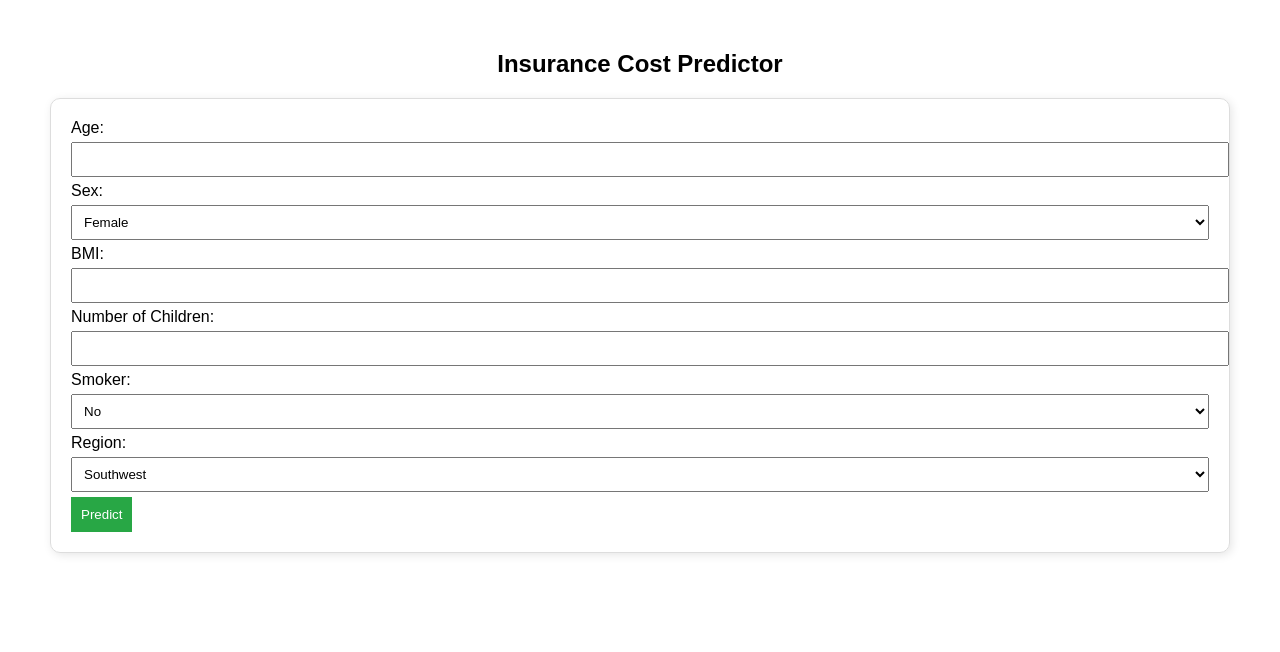
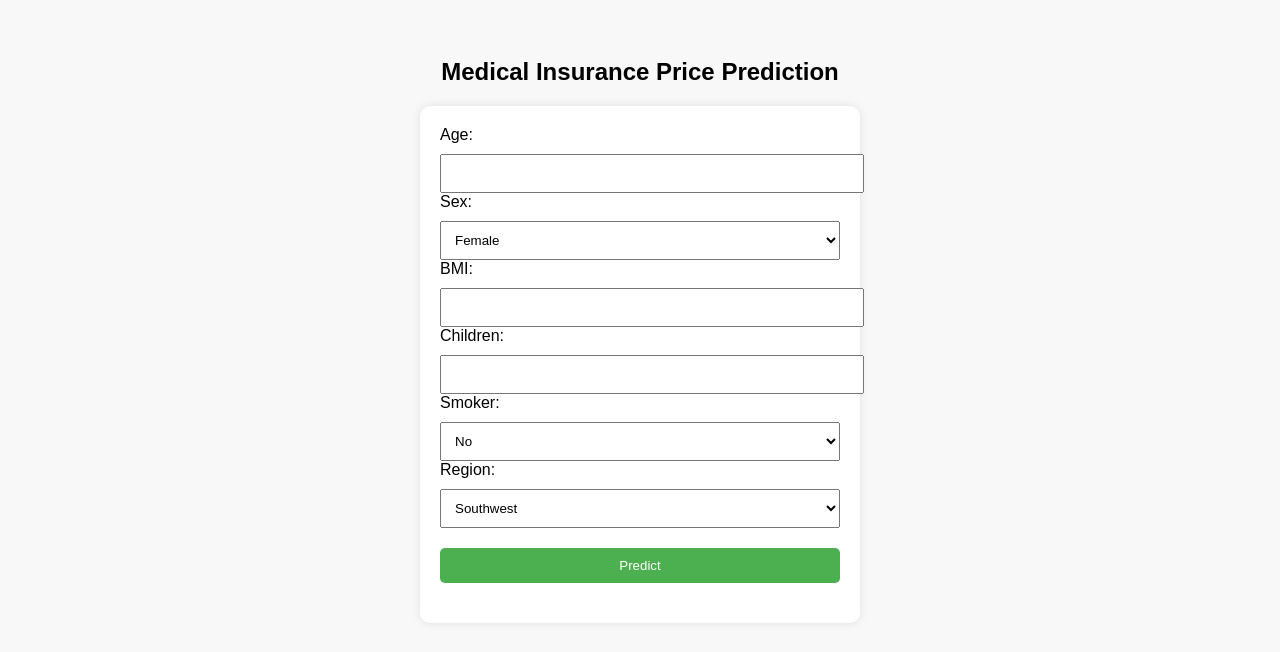
Before and after one commit to mohdfarhan254/Medical-Insurance-Price-Prediction, a Flask app: template templates/index.html in a window 1280 px wide. Shown: the top 652 px of the page. Run offline with Flask 3, Linux system fonts and the light colour scheme; the template is opened without the code that fills it, so the values that code supplies are empty; parts of the project's set-up code (start-up, migrations or seed data) failed here and were passed over.

Commit message:
Added frontend HTML for prediction

```diff
--- a/templates/index.html
+++ b/templates/index.html
@@ -2,65 +2,70 @@
 <html lang="en">
 <head>
     <meta charset="UTF-8">
-    <meta name="viewport" content="width=device-width, initial-scale=1.0">
-    <title>Insurance Cost Predictor</title>
+    <title>Medical Insurance Price Predictor</title>
     <style>
         body {
             font-family: Arial, sans-serif;
-            text-align: center;
-            margin: 50px;
+            padding: 30px;
+            background-color: #f8f8f8;
         }
         form {
-            display: inline-block;
-            text-align: left;
+            background-color: #fff;
             padding: 20px;
-            border: 1px solid #ddd;
             border-radius: 10px;
-            box-shadow: 2px 2px 10px rgba(0,0,0,0.1);
+            width: 400px;
+            margin: auto;
+            box-shadow: 0 0 10px rgba(0,0,0,0.1);
         }
         input, select {
             width: 100%;
-            padding: 8px;
-            margin: 5px 0;
+            padding: 10px;
+            margin-top: 10px;
         }
         button {
+            margin-top: 20px;
             padding: 10px;
-            background-color: #28a745;
-            color: white;
+            width: 100%;
+            background-color: #4CAF50;
+            color: #fff;
             border: none;
-            cursor: pointer;
+            border-radius: 5px;
         }
-        button:hover {
-            background-color: #218838;
+        #result {
+            margin-top: 20px;
+            text-align: center;
+            font-size: 20px;
         }
     </style>
 </head>
 <body>
-    <h2>Insurance Cost Predictor</h2>
-    <form action="/predict" method="post">
-        <label for="age">Age:</label>
-        <input type="number" name="age" required>
 
-        <label for="sex">Sex:</label>
-        <select name="sex" required>
+    <h2 style="text-align:center;">Medical Insurance Price Prediction</h2>
+
+    <form id="predictForm">
+        <label>Age:</label>
+        <input type="number" id="age" required>
+
+        <label>Sex:</label>
+        <select id="sex" required>
             <option value="0">Female</option>
             <option value="1">Male</option>
         </select>
 
-        <label for="bmi">BMI:</label>
-        <input type="number" step="0.1" name="bmi" required>
+        <label>BMI:</label>
+        <input type="number" id="bmi" step="0.1" required>
 
-        <label for="children">Number of Children:</label>
-        <input type="number" name="children" required>
+        <label>Children:</label>
+        <input type="number" id="children" required>
 
-        <label for="smoker">Smoker:</label>
-        <select name="smoker" required>
+        <label>Smoker:</label>
+        <select id="smoker" required>
             <option value="0">No</option>
             <option value="1">Yes</option>
         </select>
 
-        <label for="region">Region:</label>
-        <select name="region" required>
+        <label>Region:</label>
+        <select id="region" required>
             <option value="0">Southwest</option>
             <option value="1">Southeast</option>
             <option value="2">Northwest</option>
@@ -68,10 +73,43 @@
         </select>
 
         <button type="submit">Predict</button>
+        <div id="result"></div>
     </form>
 
-    {% if prediction %}
-        <h3>Predicted Insurance Cost: {{ prediction }}</h3>
-    {% endif %}
+    <script>
+        const form = document.getElementById('predictForm');
+        const resultDiv = document.getElementById('result');
+
+        form.addEventListener('submit', async (e) => {
+            e.preventDefault();
+
+            const data = {
+                age: document.getElementById('age').value,
+                sex: document.getElementById('sex').value,
+                bmi: document.getElementById('bmi').value,
+                children: document.getElementById('children').value,
+                smoker: document.getElementById('smoker').value,
+                region: document.getElementById('region').value
+            };
+
+            try {
+                const response = await fetch('https://medical-insurance-price-prediction-1.onrender.com/predict_api', {
+                    method: 'POST',
+                    headers: { 'Content-Type': 'application/json' },
+                    body: JSON.stringify(data)
+                });
+
+                const result = await response.json();
+                if (result.prediction) {
+                    resultDiv.innerHTML = `<strong>Predicted Insurance Price: ${result.prediction}</strong>`;
+                } else {
+                    resultDiv.innerHTML = `<strong>Error: ${result.error}</strong>`;
+                }
+            } catch (error) {
+                resultDiv.innerHTML = `<strong>Error connecting to API</strong>`;
+            }
+        });
+    </script>
+
 </body>
 </html>
```
